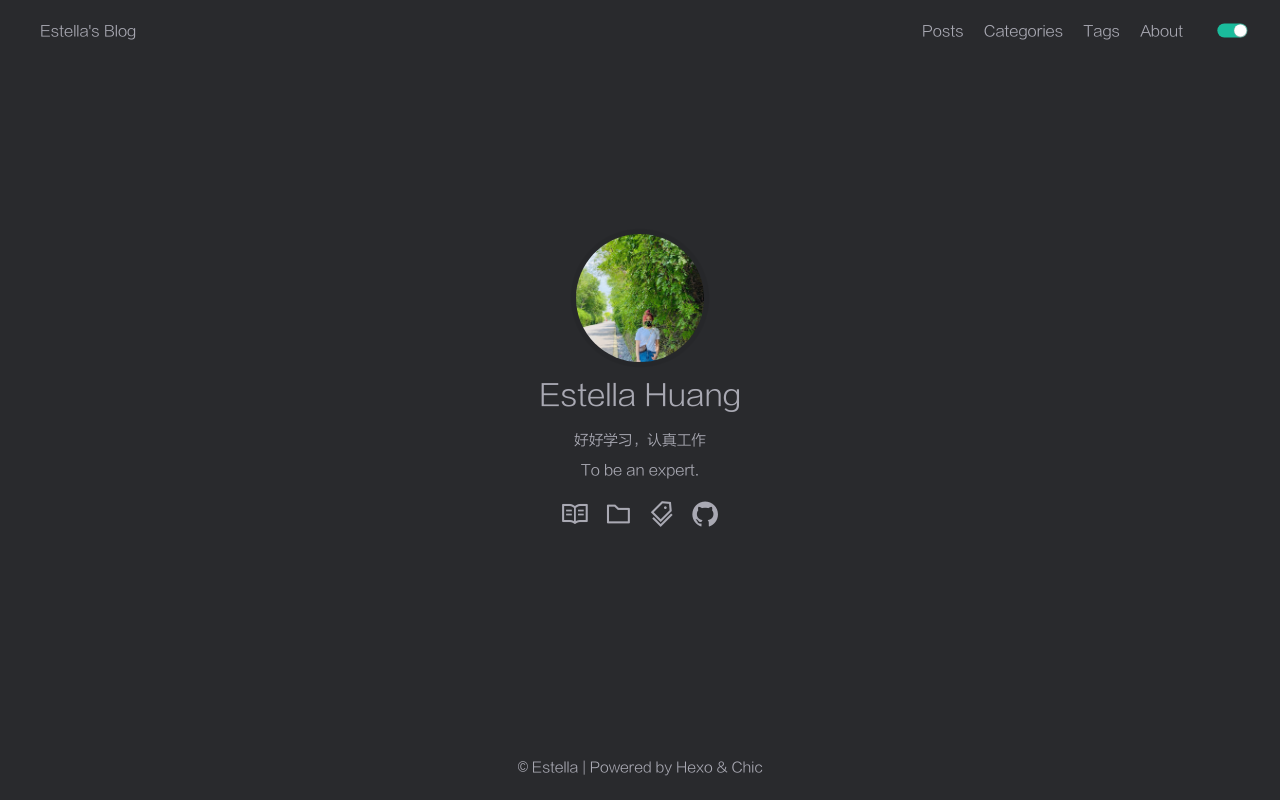
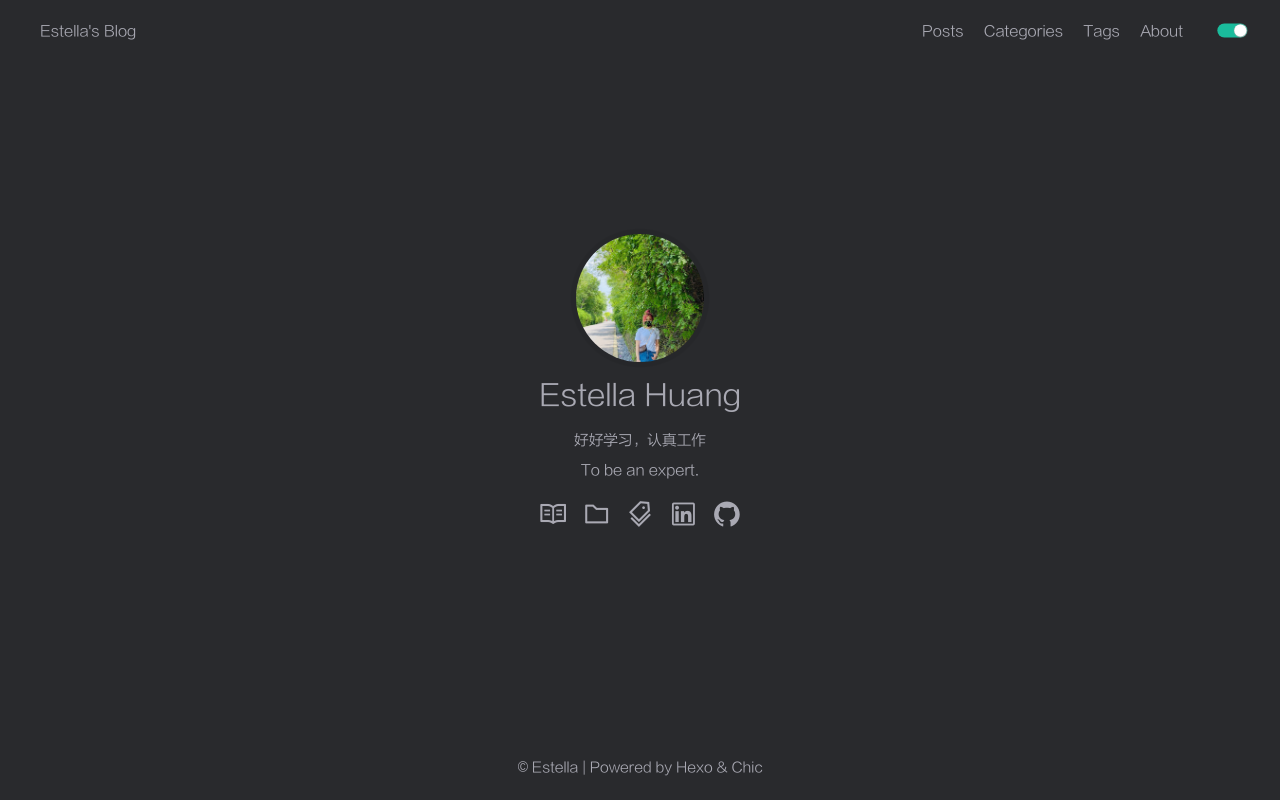
Before and after one commit to yx-hh/yx-hh.github.io, a plain HTML site: page index.html in a window 1280 px wide. Drawn offline with Linux system fonts and the light colour scheme.

Commit message:
Site updated: 2021-08-14 22:14:31

```diff
--- a/index.html
+++ b/index.html
@@ -137,6 +137,13 @@
 
                     </a>
 
+                    <a class="link-item" title="LinkedIn" target="_blank" rel="noopener" href="https://www.linkedin.com/in/yuxin-huang-lucky">
+
+
+                            <i class="iconfont icon-linkedin"></i>
+
+                    </a>
+
                     <a class="link-item" title="Github" target="_blank" rel="noopener" href="https://github.com/yx-hh/">
 
 
```
Also changed, not shown: about/index.html (+1 -1 lines).
